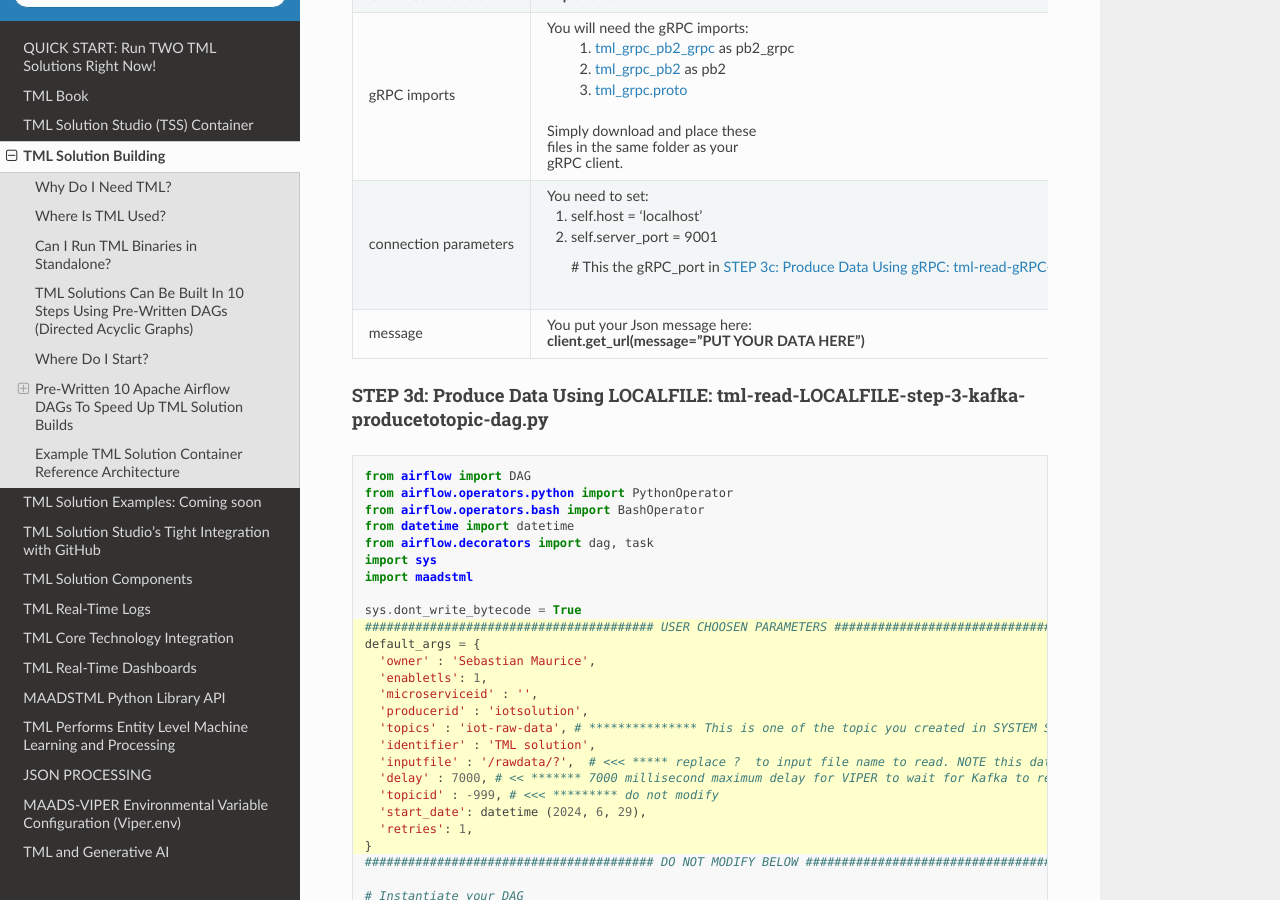
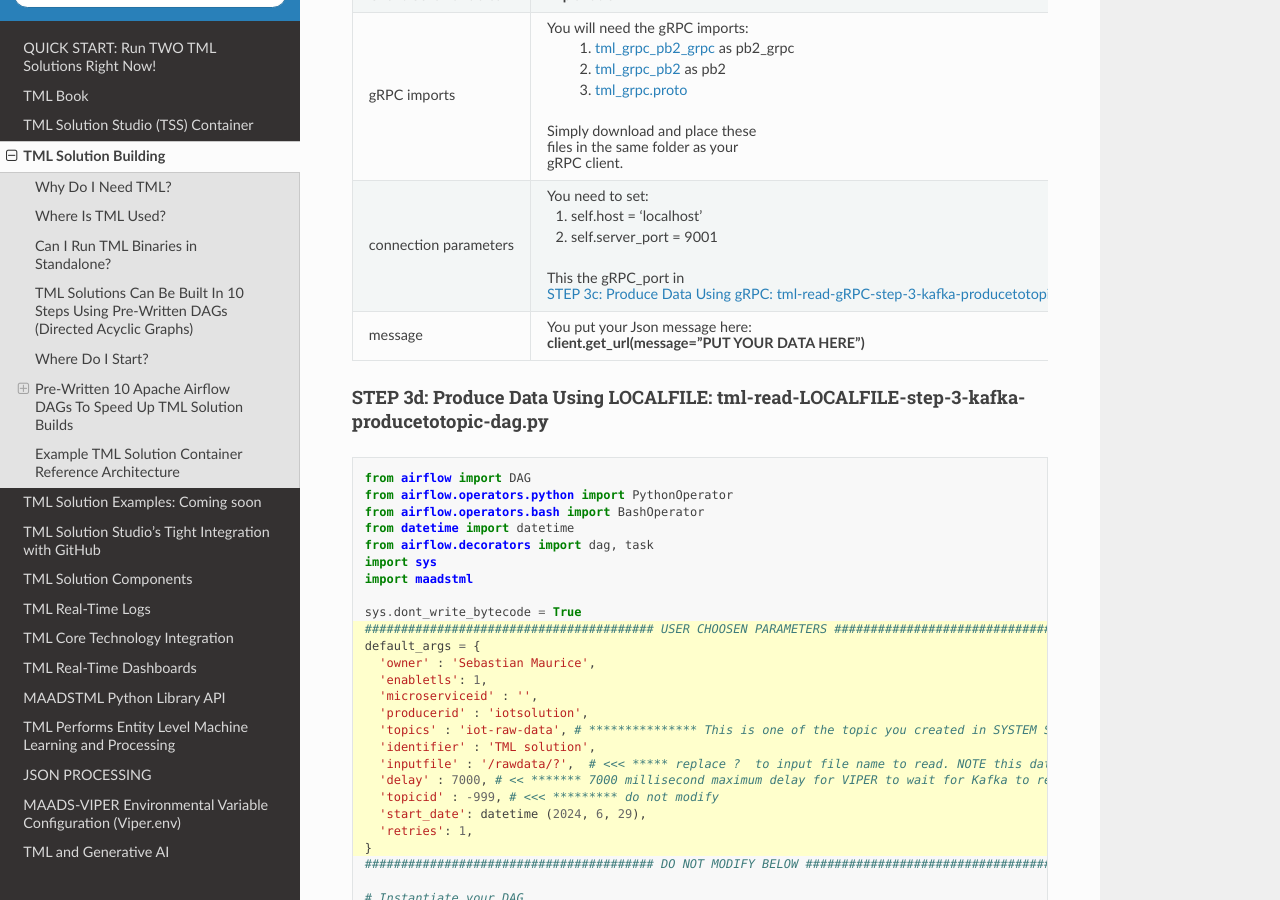
Before and after one commit to smaurice101/readthedocs, a Sphinx documentation site: the page built from docs/source/tmlbuilds.rst, in a window 1280 px wide and 900 px high, scrolled down 22739 px. Built offline with Sphinx 7.4.7 and the Read the Docs theme 2.0.0, drawn with Linux system fonts in a browser that asks for light colours.

```diff
--- a/docs/source/tmlbuilds.rst
+++ b/docs/source/tmlbuilds.rst
@@ -1326,7 +1326,9 @@ The gRPC API client runs outside the TML solution container.  The client api giv
 
        2. self.server_port = 9001
 
-          # This the gRPC_port in :ref:`STEP 3c: Produce Data Using gRPC: tml-read-gRPC-step-3-kafka-producetotopic-dag.py`
+       This the gRPC_port in
+
+       :ref:`STEP 3c: Produce Data Using gRPC: tml-read-gRPC-step-3-kafka-producetotopic-dag.py`
    * - message
      - You put your Json message here:
 
```
